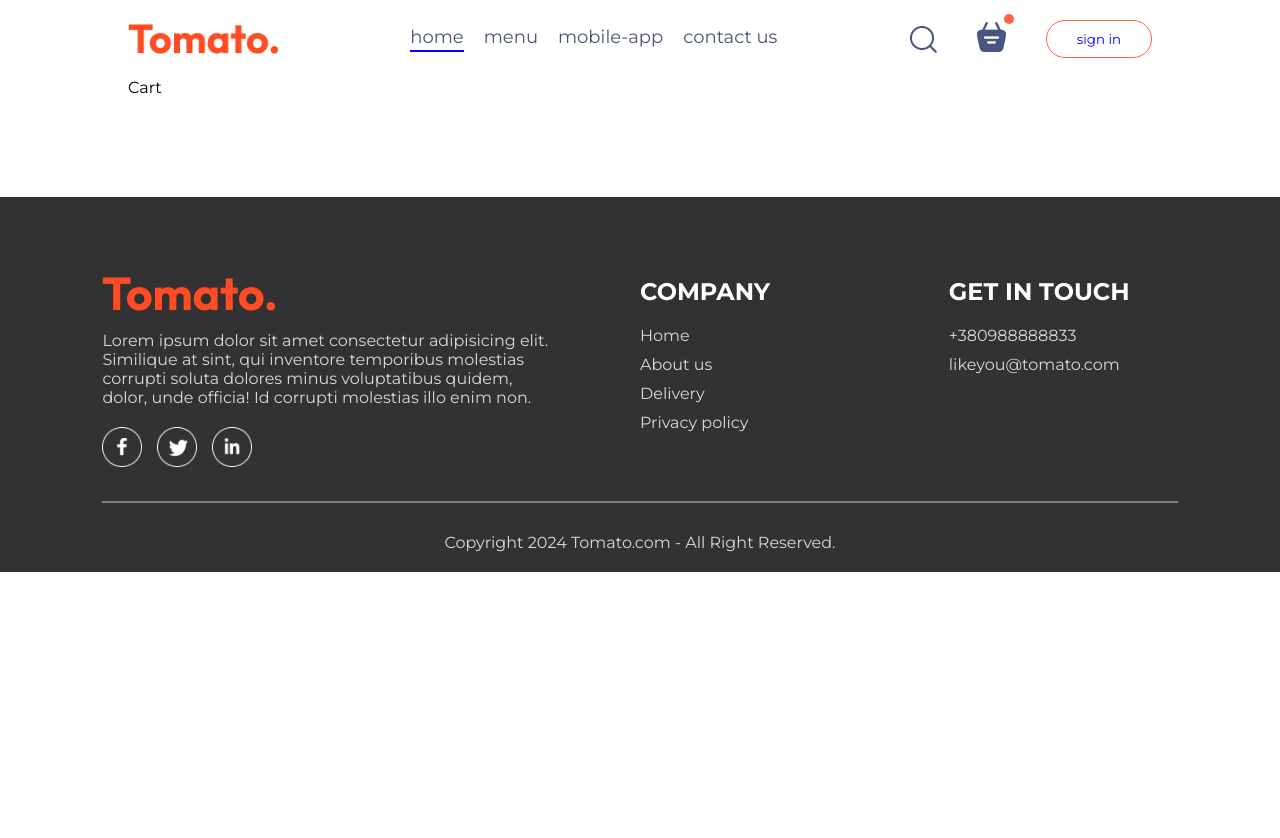
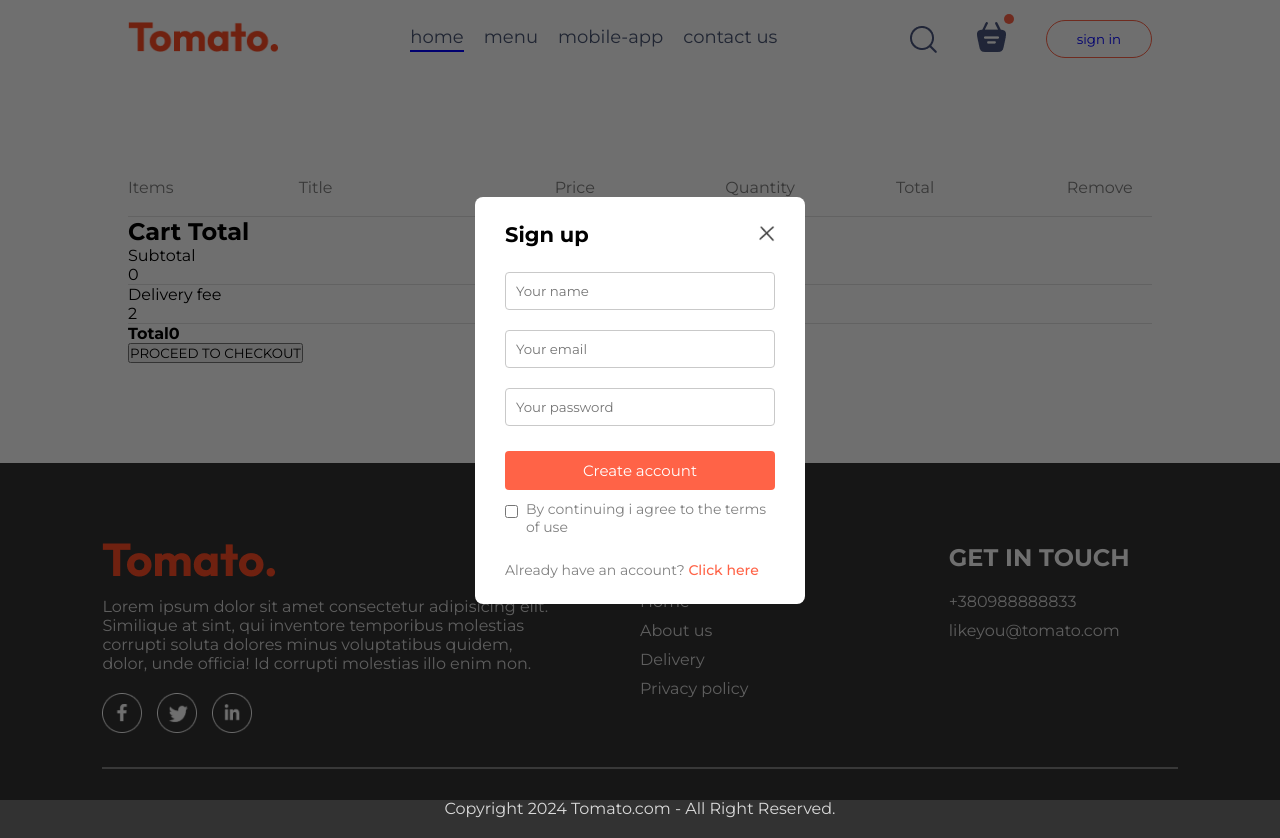
Before and after one commit to Sergii-Osedchuk/fullstackApp, a React (Vite) app in the folder frontend/: page /cart in a window 1280 px wide. Both pictures are taken after a click on the button "sign in". Before the commit the page ends 800 px from the top, so only its background shows below. Built offline with nearby package versions, Linux system fonts and the light colour scheme.

Commit message:
create cart

```diff
--- a/frontend/src/App.jsx
+++ b/frontend/src/App.jsx
@@ -4,12 +4,18 @@
 import Cart from './pages/Cart/Cart';
 import PlaceOrder from "./pages/PlaceOrder/PlaceOrder";
 import Footer from "./components/Footer/Footer";
+import { useState } from "react";
+import LoginPopup from "./components/LoginPopup/LoginPopup";
 
 const App = () => {
+
+  const [showLogin, setShowLogin] = useState(false);
+
   return (
     <>
+      {showLogin ? <LoginPopup setShowLogin={setShowLogin} /> : <></>}
       <div className="app">
-        <NavBar />
+        <NavBar setShowLogin={setShowLogin} />
         <Routes>
           <Route path="/" element={<Home />} />
           <Route path="/cart" element={<Cart />} />
--- a/frontend/src/components/AppDownload/AppDownload.jsx
+++ b/frontend/src/components/AppDownload/AppDownload.jsx
@@ -3,7 +3,7 @@
 
 function AppDownload() {
   return (
-    <div className='app-download' id='app=download'>
+    <div className='app-download' id='app-download'>
       <p>For Better Experiance Download <br /> Tomato App</p>
       <div className="app-download-platforms">
         <img src={assets.play_store} alt="" />
--- /dev/null
+++ b/frontend/src/components/LoginPopup/LoginPopup.css
@@ -0,0 +1,74 @@
+.login-popup {
+  position: absolute;
+  z-index: 1;
+  width: 100%;
+  height: 100%;
+  background-color: #00000090;
+  display: grid;
+}
+
+.login-popup-container {
+  place-self: center;
+  width: max(23vw, 330px);
+  color: #808080;
+  background-color: white;
+  display: flex;
+  flex-direction: column;
+  gap: 25px;
+  padding: 25px 30px;
+  border-radius: 8px;
+  font-size: 14px;
+  animation: fadeIn 0.3s;
+}
+
+.login-popup-title {
+  display: flex;
+  justify-content: space-between;
+  align-items: center;
+  color: black;
+}
+
+.login-popup-title img {
+  width: 16px;
+  cursor: pointer;
+}
+
+.login-popup-inputs {
+  display: flex;
+  flex-direction: column;
+  gap: 20px;
+}
+
+.login-popup-inputs input {
+  outline: none;
+  border: 1px solid #c9c9c9;
+  padding: 10px;
+  border-radius: 4px;
+}
+
+.login-popup-container button {
+  border: none;
+  padding: 10px;
+  border-radius: 4px;
+  color: white;
+  background-color: tomato;
+  font-size: 15px;
+  cursor: pointer;
+}
+
+.login-popup-condition {
+  display: flex;
+  align-items: start;
+  gap: 8px;
+  margin-top: -15px;
+}
+
+.login-popup-condition input {
+  margin-top: 5px;
+}
+
+.login-popup p span {
+  color: tomato;
+  font-weight: 500;
+  cursor: pointer;
+}
--- /dev/null
+++ b/frontend/src/components/LoginPopup/LoginPopup.jsx
@@ -0,0 +1,49 @@
+import { useState } from "react";
+import "./LoginPopup.css";
+import { assets } from "../../assets/assets";
+
+function LoginPopup({ setShowLogin }) {
+  const [currState, setCurrentState] = useState("Sign up");
+
+  return (
+    <div className="login-popup">
+      <form className="login-popup-container">
+        <div className="login-popup-title">
+          <h2>{currState}</h2>
+          <img
+            onClick={() => setShowLogin(false)}
+            src={assets.cross_icon}
+            alt="cross icon"
+          />
+        </div>
+        <div className="login-popup-inputs">
+          {currState === "Login" ? (
+            <></>
+          ) : (
+            <input type="text" placeholder="Your name" required />
+          )}
+          <input type="email" placeholder="Your email" required />
+          <input type="password" placeholder="Your password" required />
+        </div>
+        <button>{currState === "Sign up" ? "Create account" : "Login"}</button>
+        <div className="login-popup-condition">
+          <input type="checkbox" required />
+          <p>By continuing i agree to the terms of use</p>
+        </div>
+        {currState === "Login" ? (
+          <p>
+            Create a new account?{" "}
+            <span onClick={() => setCurrentState("Sign up")}>Click here</span>
+          </p>
+        ) : (
+          <p>
+            Already have an account?{" "}
+            <span onClick={() => setCurrentState("Login")}>Click here</span>
+          </p>
+        )}
+      </form>
+    </div>
+  );
+}
+
+export default LoginPopup;
--- a/frontend/src/components/Navbar/NavBar.jsx
+++ b/frontend/src/components/Navbar/NavBar.jsx
@@ -1,29 +1,56 @@
 import './Navbar.css';
 import { assets } from '../../assets/assets';
 import { useState } from 'react';
+import { Link } from 'react-router-dom';
 
-const NavBar = () => {
+const NavBar = ({setShowLogin}) => {
   const [menu, setMenu] = useState('home');
 
   return (
-    <div className='navbar'>
-      <img src={assets.logo} alt='' className='logo' />
+    <div className="navbar">
+      <Link to='/'><img src={assets.logo} alt="" className="logo" /></Link>
       <ul className="navbar-menu">
-        <li onClick = {() => setMenu('home')} className={ menu === 'home' ? 'active' : ''}>home</li>
-        <li onClick = {() => setMenu('menu')} className={ menu === 'menu' ? 'active' : ''}>menu</li>
-        <li onClick = {() => setMenu('mobile-app')} className={ menu === 'mobile-app' ? 'active' : ''}>mobile-app</li>
-        <li onClick = {() => setMenu('contact-us')} className={ menu === 'contact-us' ? 'active' : ''}>contact us</li>
+        <Link
+          to="/"
+          onClick={() => setMenu("home")}
+          className={menu === "home" ? "active" : ""}
+        >
+          home
+        </Link>
+        <a
+          href="#explore-menu"
+          onClick={() => setMenu("menu")}
+          className={menu === "menu" ? "active" : ""}
+        >
+          menu
+        </a>
+        <a
+          href="#app-download"
+          onClick={() => setMenu("mobile-app")}
+          className={menu === "mobile-app" ? "active" : ""}
+        >
+          mobile-app
+        </a>
+        <a
+          href="#footer"
+          onClick={() => setMenu("contact-us")}
+          className={menu === "contact-us" ? "active" : ""}
+        >
+          contact us
+        </a>
       </ul>
       <div className="navbar-right">
         <img src={assets.search_icon} alt="" />
         <div className="navbar-search-icon">
-          <img src={assets.basket_icon} alt="" />
+          <Link to='/cart'>
+            <img src={assets.basket_icon} alt="" />
+          </Link>
           <div className="dot"></div>
         </div>
-        <button>sign in</button>
+        <button onClick={() => setShowLogin(true)}>sign in</button>
       </div>
     </div>
-  )
+  );
 }
 
 export default NavBar
--- a/frontend/src/index.css
+++ b/frontend/src/index.css
@@ -6,6 +6,7 @@
   margin: 0;
   box-sizing: border-box;
   font-family: Montserrat;
+  scroll-behavior: smooth;
 }
 
 body {
--- a/frontend/src/pages/Cart/Cart.css
+++ b/frontend/src/pages/Cart/Cart.css
@@ -0,0 +1,30 @@
+.cart {
+  margin-top: 100px;
+}
+
+.cart-items-title {
+  display: grid;
+  grid-template-columns: 1fr 1.5fr 1fr 1fr 1fr 0.5fr;
+  align-items: center;
+  color: grey;
+  font-size: max(1wv, 12px);
+}
+
+.cart-items-item {
+  margin: 10px 0px;
+  color: black;
+}
+
+.cart-items-item img {
+  width: 50px;
+}
+
+.cart hr {
+  height: 1px;
+  background-color: #e2e2e2;
+  border: none;
+}
+
+.cart-items-item .cross {
+  cursor: pointer;
+}
--- a/frontend/src/pages/Cart/Cart.jsx
+++ b/frontend/src/pages/Cart/Cart.jsx
@@ -1,8 +1,64 @@
+import { useContext } from 'react';
 import './Cart.css';
+import { StoreContext } from '../../context/StoreContext';
 
 function Cart() {
+
+  const { cartItems, food_list, removeFromCart } = useContext(StoreContext);
   return (
-    <div>Cart</div>
+    <div className='cart'>
+      <div className="cart-items">
+        <div className="cart-items-title">
+          <p>Items</p>
+          <p>Title</p>
+          <p>Price</p>
+          <p>Quantity</p>
+          <p>Total</p>
+          <p>Remove</p>
+        </div>
+        <br />
+        <hr />
+        {food_list.map((item) => {
+          if (cartItems[item._id] > 0) {
+            return (
+              <div key={item.__id}>
+                <div className="cart-items-title cart-items-item">
+                  <img src={item.image} alt="photo of product" />
+                  <p>{item.name}</p>
+                  <p>${item.price}</p>
+                  <p>{cartItems[item._id]}</p>
+                  <p>${item.price * cartItems[item._id]}</p>
+                  <p onClick={() => removeFromCart(item._id)} className='cross'>x</p>
+                </div>
+                <hr />
+              </div>
+            );
+          }
+        })}
+      </div>
+      <div className="cart-bottom">
+        <div className="cart-total">
+          <h2>Cart Total</h2>
+          <div>
+            <div className="cart-total-details">
+              <p>Subtotal</p>
+              <p>{0}</p>
+            </div>
+            <hr />
+            <div className="cart-total-details">
+              <p>Delivery fee</p>
+              <p>{2}</p>
+            </div>
+            <hr />
+            <div className="cart-total-details">
+              <b>Total</b>
+              <b>{0}</b>
+            </div>
+          </div>
+          <button>PROCEED TO CHECKOUT</button>
+        </div>
+      </div>
+    </div>
   )
 }
 
--- a/frontend/src/pages/Home/Home.jsx
+++ b/frontend/src/pages/Home/Home.jsx
@@ -6,7 +6,9 @@
 import AppDownload from '../../components/AppDownload/AppDownload';
 
 function Home() {
-  const[category, setCategory] = useState('All');
+
+  const [category, setCategory] = useState('All');
+
   return (
     <div>
       <Header />
```
